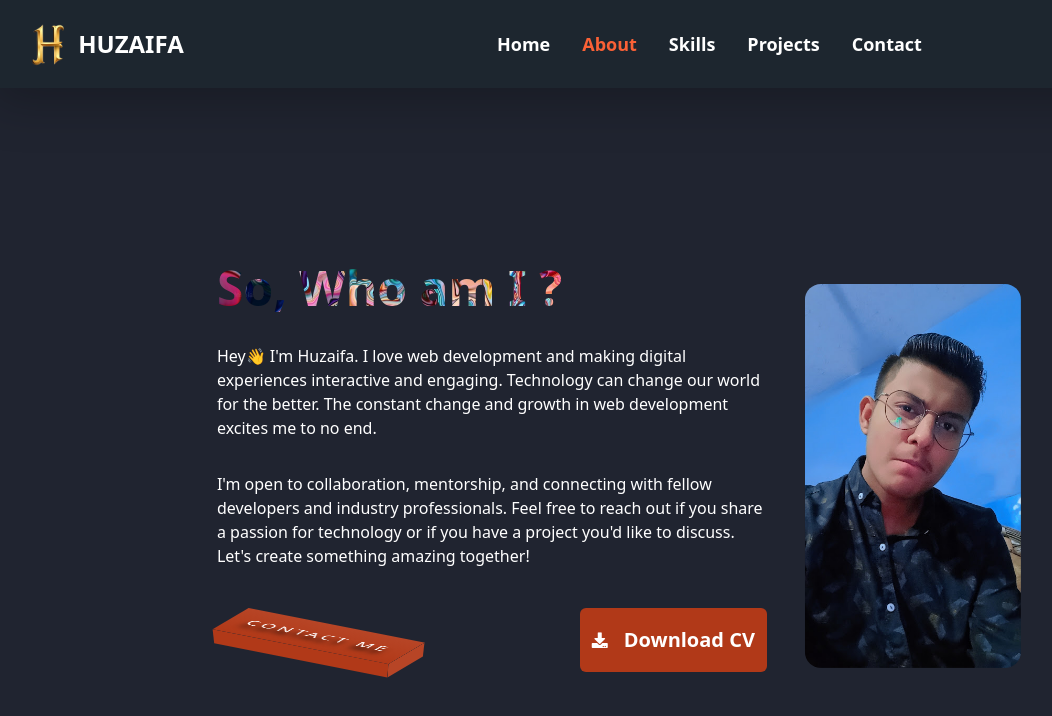
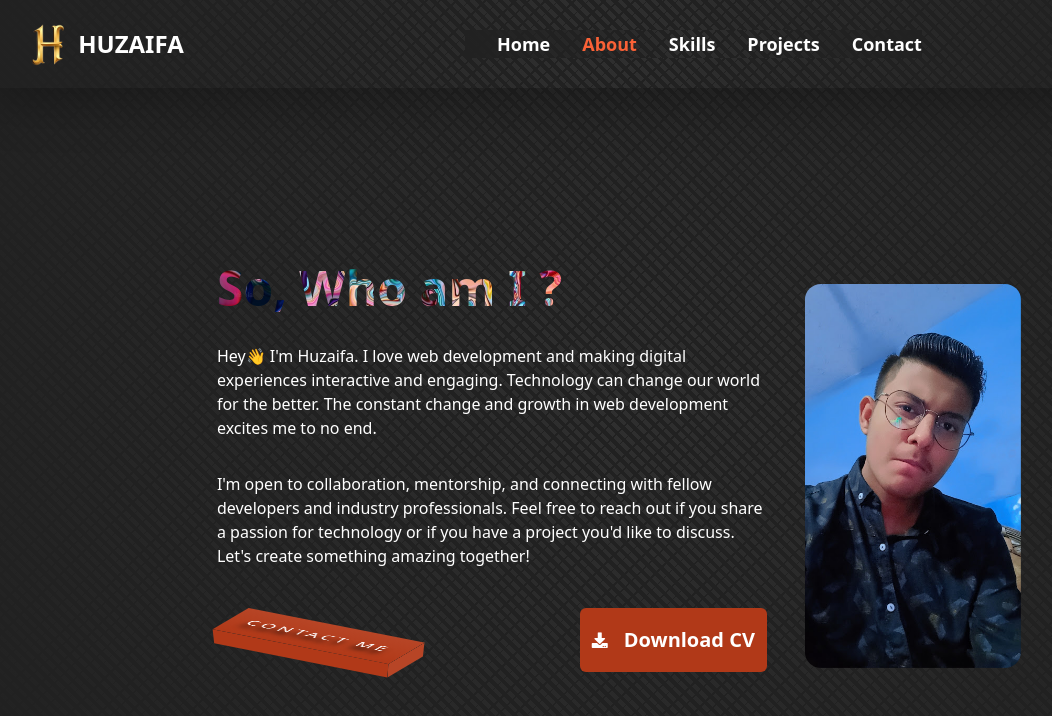
Before and after one commit to huzaifa311/portfolio, a React (Vite) app: page /about in a window 1280 px wide. Shown: the top 716 px of the page, without its empty margins (20-1072 px from the left). Built offline with nearby package versions, Linux system fonts and the light colour scheme.

Commit message:
Add files via upload

```diff
--- a/src/Components/Header/index.jsx
+++ b/src/Components/Header/index.jsx
@@ -7,7 +7,7 @@ const Header = ({ isDarkTheme, custom1, custom2, custom3, custom4, custom5, onCl
 
     return (
         <div className={`shadow-2xl w-full fixed top-0 left-0 z-[100] ${custom1}`}>
-            <div className="md:flex items-center justify-between bg-[#1D262F] py-4 md:px-10 px-7">
+            <div className="md:flex items-center justify-between wrapper py-4 md:px-10 px-7">
                 <div className="font-semibold text-2xl cursor-pointer flex items-center gap-1">
                     <h1 className="text-white animate__animated animate__backInDown">
                         <Link to="/" className="flex justify-center place-items-center">
@@ -22,7 +22,7 @@ const Header = ({ isDarkTheme, custom1, custom2, custom3, custom4, custom5, onCl
                     {open ? <XMarkIcon /> : <Bars3BottomRightIcon />}
                 </div>
                 <ul
-                    className={`animate__animated animate__backInLeft md:flex md:items-center absolute md:static text-white bg-[#1D262F] md:z-auto z-[-1] left-0 w-full md:w-auto md:pl-0 pl-9 transition-all duration-500 ease-in ${open ? "top-12" : "top-[-490px]"
+                    className={`animate__animated animate__backInLeft md:flex md:items-center absolute md:static text-white wrapper md:z-auto z-[-1] left-0 w-full md:w-auto md:pl-0 pl-9 transition-all duration-500 ease-in ${open ? "top-12" : "top-[-490px]"
                         }`}
                 >
                     <li className="md:ml-8 md:my-0 my-7 md:mt-0 mt-14 font-semibold text-lg">
--- a/src/Pages/About/index.jsx
+++ b/src/Pages/About/index.jsx
@@ -12,7 +12,7 @@ const About = () => {
     };
     const textClass = isDarkTheme ? "text-black " : styles.bgH;
     const pClass = isDarkTheme ? "text-black" : "text-white";
-    const homeClass = isDarkTheme ? "bg-white" : "bg-[#202430]";
+    const homeClass = isDarkTheme ? "light" : "wrapper";
     const redirectWhatsapp = () => {
         window.open('https://wa.me/+923218901245', '_blank')
     }
--- a/src/Pages/Contact/index.jsx
+++ b/src/Pages/Contact/index.jsx
@@ -11,7 +11,7 @@ const Contact = () => {
         setDarkTheme(!isDarkTheme);
     };
     const textClass = isDarkTheme ? "text-black " : styles.bgH;
-    const homeClass = isDarkTheme ? "bg-white" : "bg-[#202430]";
+    const homeClass = isDarkTheme ? "light" : "wrapper";
     const pClass = isDarkTheme ? "text-black" : "text-white";
     const kug = e => {
         e.preventDefault()
--- a/src/Pages/Home/index.jsx
+++ b/src/Pages/Home/index.jsx
@@ -16,7 +16,7 @@ const Home = () => {
         setDarkTheme(!isDarkTheme);
     };
     const textClass = isDarkTheme ? "text-black" : "text-white";
-    const homeClass = isDarkTheme ? "bg-white" : "bg-[#202430]";
+    const homeClass = isDarkTheme ? "light" : "wrapper";
 
     return (
         <>
--- a/src/Pages/Projects/index.jsx
+++ b/src/Pages/Projects/index.jsx
@@ -212,7 +212,7 @@ const Projects = () => {
     const toggleTheme = () => {
         setDarkTheme(!isDarkTheme);
     };
-    const homeClass = isDarkTheme ? "bg-white" : "bg-[#202430]";
+    const homeClass = isDarkTheme ? "light" : "wrapper";
     const textClass = isDarkTheme ? "text-black " : styles.bgH;
     const subHeading = isDarkTheme ? "text-black md:pl-20 md:w-screen text-4xl font-semibold" : "text-white md:pl-20 md:w-screen text-4xl font-semibold"
     return (
--- a/src/Pages/Skills/index.jsx
+++ b/src/Pages/Skills/index.jsx
@@ -10,9 +10,9 @@ const Skills = () => {
     const toggleTheme = () => {
         setDarkTheme(!isDarkTheme);
     };
-    const textClass = isDarkTheme ? "text-black " : styles.bgH;
+    const textClass = isDarkTheme ? "text-black" : styles.bgH;
     const pClass = isDarkTheme ? "text-black" : "text-white ";
-    const homeClass = isDarkTheme ? "bg-white" : "bg-[#202430]";
+    const homeClass = isDarkTheme ? "light" : "wrapper";
     const skillsArray = [
         {
             img: './html.png',
--- a/src/index.css
+++ b/src/index.css
@@ -1,3 +1,11 @@
+.wrapper {
+  background-image: radial-gradient(circle at center center, transparent, rgb(33, 33, 33)), repeating-linear-gradient(135deg, rgb(33, 33, 33) 0px, rgb(33, 33, 33) 2px, transparent 2px, transparent 10px, rgb(33, 33, 33) 10px, rgb(33, 33, 33) 11px, transparent 11px, transparent 21px), repeating-linear-gradient(45deg, rgb(47, 47, 47) 0px, rgb(47, 47, 47) 4px, transparent 4px, transparent 8px), linear-gradient(90deg, rgb(33, 33, 33), rgb(33, 33, 33));
+}
+
+.light {
+  background-image: radial-gradient(circle at center center, rgba(217, 217, 217,0.05) 0%, rgba(217, 217, 217,0.05) 15%,rgba(197, 197, 197,0.05) 15%, rgba(197, 197, 197,0.05) 34%,rgba(178, 178, 178,0.05) 34%, rgba(178, 178, 178,0.05) 51%,rgba(237, 237, 237,0.05) 51%, rgba(237, 237, 237,0.05) 75%,rgba(138, 138, 138,0.05) 75%, rgba(138, 138, 138,0.05) 89%,rgba(158, 158, 158,0.05) 89%, rgba(158, 158, 158,0.05) 100%),radial-gradient(circle at center center, rgb(255,255,255) 0%, rgb(255,255,255) 6%,rgb(255,255,255) 6%, rgb(255,255,255) 12%,rgb(255,255,255) 12%, rgb(255,255,255) 31%,rgb(255,255,255) 31%, rgb(255,255,255) 92%,rgb(255,255,255) 92%, rgb(255,255,255) 97%,rgb(255,255,255) 97%, rgb(255,255,255) 100%); background-size: 42px 42px;
+}
+
 .bgGradient {
   background: linear-gradient(to right, #43414100, #201e1e00);
 }
```
